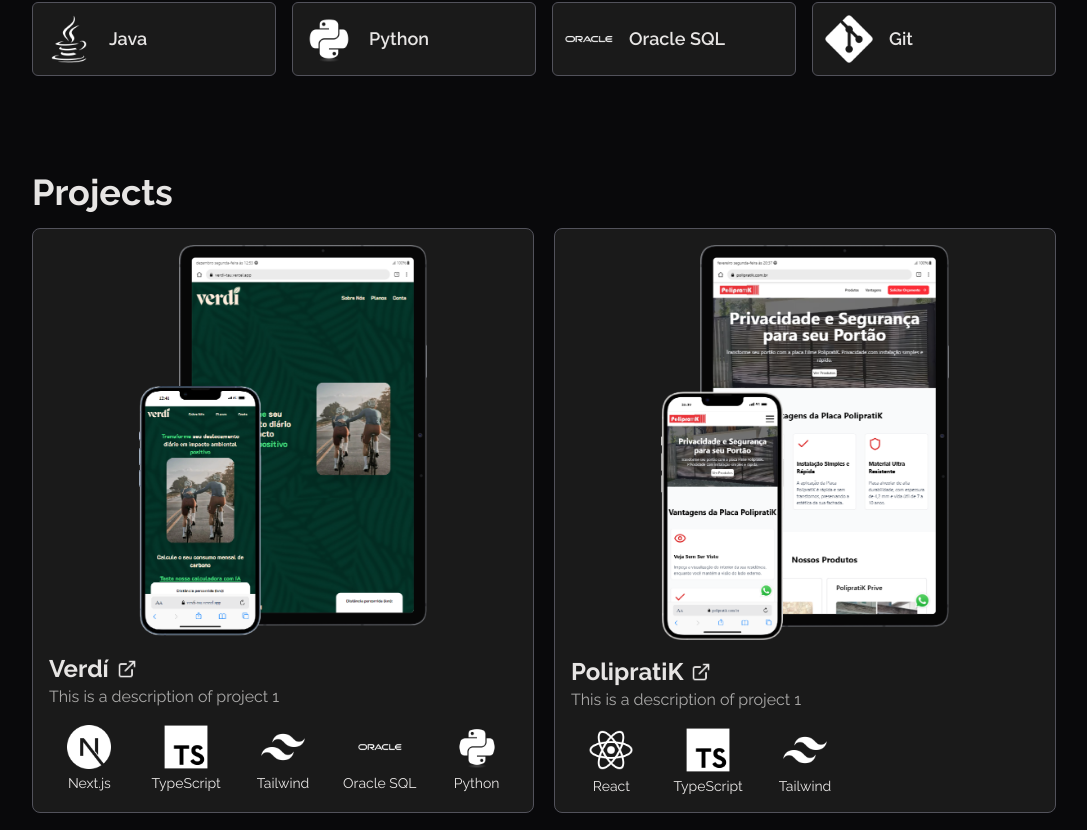
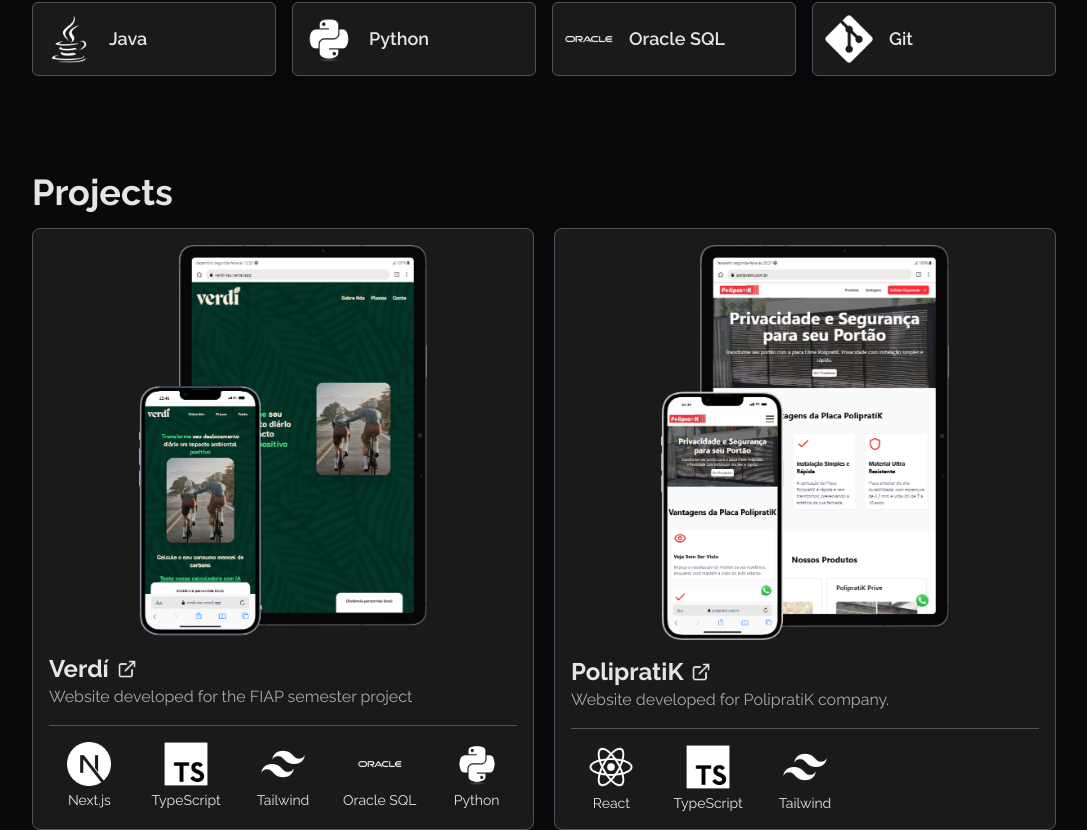
Before and after one commit to luizpaulo73/portfolio-2.0, a Next.js app in the folder portfolio/: page /en in a window 1280 px wide. Shown: the part 980-1810 px from the top of the page, without its empty margins (96-1183 px from the left). Built offline with nearby package versions, Linux system fonts and the light colour scheme.

Commit message:
tradurcao nas sections projects e technologies

```diff
--- a/portfolio/src/components/Projects/Projects.tsx
+++ b/portfolio/src/components/Projects/Projects.tsx
@@ -3,20 +3,25 @@
 import Link from "next/link";
 
 import externalLink from "@/img/icons/external-link.png";
+import { useLocale, useTranslations } from "next-intl";
 
 export default function Projects() {
+
+    const locale = useLocale();
+    const t = useTranslations("Projects");
+
   return (
     <section className='bg-zinc-950 relative pt-10'>
         <div className="container mx-auto">
             <div className="mx-3 lg:mx-0 xl:max-w-5xl xl:mx-auto">
-                <h1 className='text-stone-200 font-bold text-2xl md:text-3xl xl:text-4xl my-4'>Projects</h1>
+                <h1 className='text-stone-200 font-bold text-2xl md:text-3xl xl:text-4xl my-4'>{t("title")}</h1>
                 <div className="grid grid-cols-1 lg:grid-cols-2 gap-3 lg:gap-5">
                     {projects.map((info) => (
                         <div key={info.id} className="mx-auto bg-[#1A1A1A] flex flex-col items-center w-full p-4 rounded-lg border border-zinc-600 hover:border-blue-500 duration-300">
                             <Image src={info.image} alt={info.name} className="w-11/12 max-w-72 mb-4"/>
-                            <Link href={info.link} className='text-stone-200 text-left w-full font-bold text-lg md:text-2xl flex gap-2 items-center'><p>{info.name}</p><Image src={externalLink} alt="Link" className="h-4 md:h-5 w-auto"/></Link>
-                            <p className="text-stone-200/70 text-left w-full text-sm md:text-base">{info.descriptionEn}</p>
-                            <div className="grid grid-cols-3 sm:grid-cols-5 w-full gap-4 mt-4">
+                            <Link href={`/${locale}/${info.urlName}`} className='text-stone-200 text-left w-full font-bold text-lg md:text-2xl flex gap-2 items-center'><p>{info.name}</p><Image src={externalLink} alt="Link" className="h-4 md:h-5 w-auto"/></Link>
+                            <p className="text-stone-200/70 text-left w-full text-sm md:text-base">{locale == 'en' ? info.descriptionEn : info.descriptionPt}</p>
+                            <div className="grid grid-cols-3 sm:grid-cols-5 w-full gap-4 mt-4 border-t border-t-zinc-600 pt-4">
                                 {info.technologies.map((tech, index) => (
                                     <div key={index} className="flex flex-col items-center gap-1">
                                         <Image src={tech.image} alt={tech.name} className="w-8 md:w-12 lg:w-11"/>
@@ -24,7 +29,6 @@
                                     </div>
                                 ))}
                             </div>
-                            <Link href={info.link}></Link>
                         </div>
                     ))}
                 </div>
--- a/portfolio/src/components/Technologies/Technologies.tsx
+++ b/portfolio/src/components/Technologies/Technologies.tsx
@@ -1,13 +1,15 @@
 import Image from "next/image";
 import { technologies } from "@/data/Technologies";
-
+import { useTranslations } from "next-intl";
 
 export default function Technologies() {
+  const t = useTranslations("Technologies");
+
   return (
     <section className="relative bg-zinc-950 pt-5 pb-10">
       <div className="container mx-auto">
           <div className="mx-3 lg:mx-0 xl:max-w-5xl xl:mx-auto">
-          <h1 className="text-stone-200 font-bold text-2xl md:text-3xl xl:text-4xl my-4">Technologies</h1>
+          <h1 className="text-stone-200 font-bold text-2xl md:text-3xl xl:text-4xl my-4">{t("title")}</h1>
           <div className="grid grid-cols-2 sm:grid-cols-3 md:grid-cols-4 gap-4 xl:max-w-5xl mx-auto">
             {technologies.map((tech) => (
               <div key={tech.id} className="bg-[#1A1A1A] p-2 xl:p-3 flex flex-col sm:flex-row items-center gap-3 xl:gap-4 rounded-md border border-zinc-600 xl:max-w-64 hover:border-blue-500 duration-300">
--- a/portfolio/src/data/Projects.ts
+++ b/portfolio/src/data/Projects.ts
@@ -18,6 +18,7 @@
 type TypeProjects = {
     id: number;
     name: string;
+    urlName: string;
     image: string | StaticImageData;
     descriptionPt: string;
     descriptionEn: string;
@@ -29,9 +30,10 @@
     {
         id: 1,
         name: "Verdí",
+        urlName: "verdi",
         image: verdi,
-        descriptionPt: "This is a description of project 1",
-        descriptionEn: "This is a description of project 1",
+        descriptionPt: "Site desenvolvido para o Trabalho semestral da FIAP",
+        descriptionEn: "Website developed for the FIAP semester project",
         technologies: [
             { name: "Next.js", image: next },
             { name: "TypeScript", image: ts },
@@ -44,9 +46,10 @@
     {
         id: 2,
         name: "PolipratiK",
+        urlName: "polipratik",
         image: polipratik,
-        descriptionPt: "This is a description of project 1",
-        descriptionEn: "This is a description of project 1",
+        descriptionPt: "Site desenvolvido para a empresa PolipratiK.",
+        descriptionEn: "Website developed for PolipratiK company.",
         technologies: [
             { name: "React", image: react },
             { name: "TypeScript", image: ts },
--- a/portfolio/src/i18n/en.json
+++ b/portfolio/src/i18n/en.json
@@ -15,5 +15,11 @@
         "description": "Student of Systems Analysis and Development at FIAP",
         "downloadButton": "Download CV",
         "archiveName": "Luiz Paulo CV"
+    },
+    "Technologies" : {
+        "title": "Technologies"
+    },
+    "Projects": {
+        "title" : "Projects"
     }
 }
--- a/portfolio/src/i18n/pt-br.json
+++ b/portfolio/src/i18n/pt-br.json
@@ -15,6 +15,12 @@
         "description": "Estudante de Análise e Desenvolvimento de Sistemas na FIAP",
         "downloadButton": "Baixar Currículo",
         "archiveName": "Currículo Luiz Paulo"
+    },
+    "Technologies" : {
+        "title": "Tecnologias"
+    },
+    "Projects": {
+        "title" : "Projetos"
     }
 
 }
```
